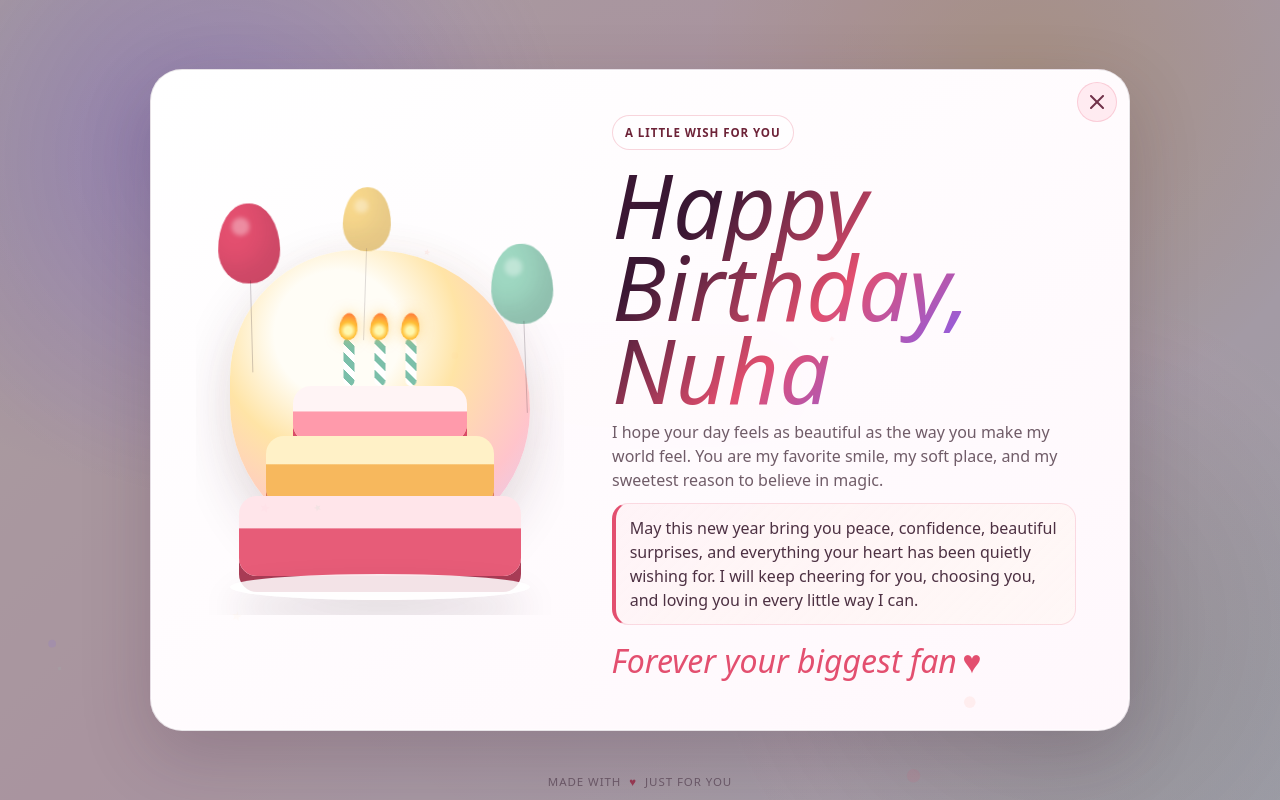
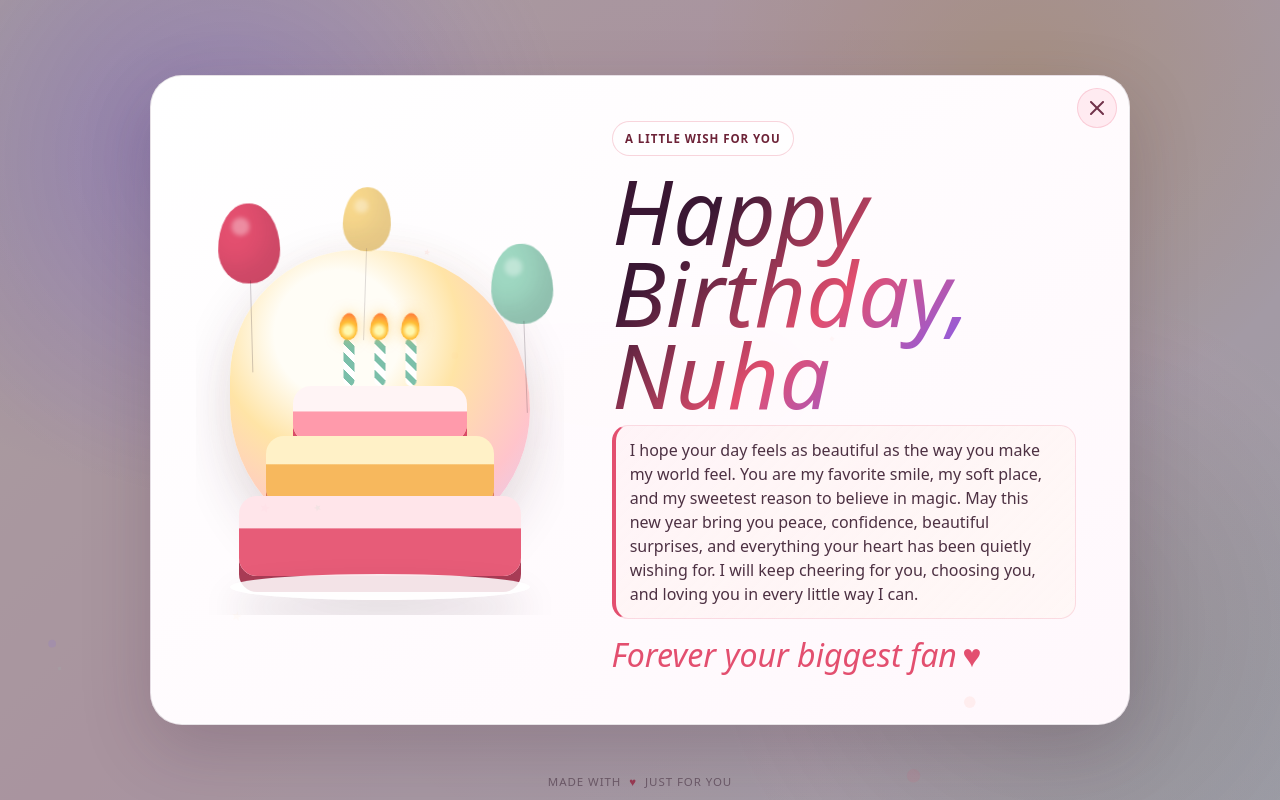
Before and after one commit to NabilArefin/Giftsite, a Next.js app: page / in a window 1280 px wide. Both pictures are taken after a click on the button "Tap here". Built offline with nearby package versions, Linux system fonts and the light colour scheme.

Commit message:
f242e02b-9c85-49fd-840a-2f9cd85e4510

```diff
--- a/src/app/page.tsx
+++ b/src/app/page.tsx
@@ -497,16 +497,13 @@ export default function GiftPage() {
               <br />
               Nuha
             </h1>
-            <p className="lead reveal reveal--3">
+            <p className="wish-note reveal reveal--3">
               I hope your day feels as beautiful as the way you make my world feel.
               You are my favorite smile, my soft place, and my sweetest reason to
-              believe in magic.
-            </p>
-            <p className="wish-note reveal reveal--4">
-              May this new year bring you peace, confidence, beautiful surprises,
-              and everything your heart has been quietly wishing for. I will keep
-              cheering for you, choosing you, and loving you in every little way I
-              can.
+              believe in magic. May this new year bring you peace, confidence,
+              beautiful surprises, and everything your heart has been quietly
+              wishing for. I will keep cheering for you, choosing you, and loving
+              you in every little way I can.
             </p>
             <p className="signature reveal reveal--5">
               Forever your biggest fan&thinsp;&hearts;
```
Also changed, not shown: 1 other file (tests, documents, lock files or other folders).
